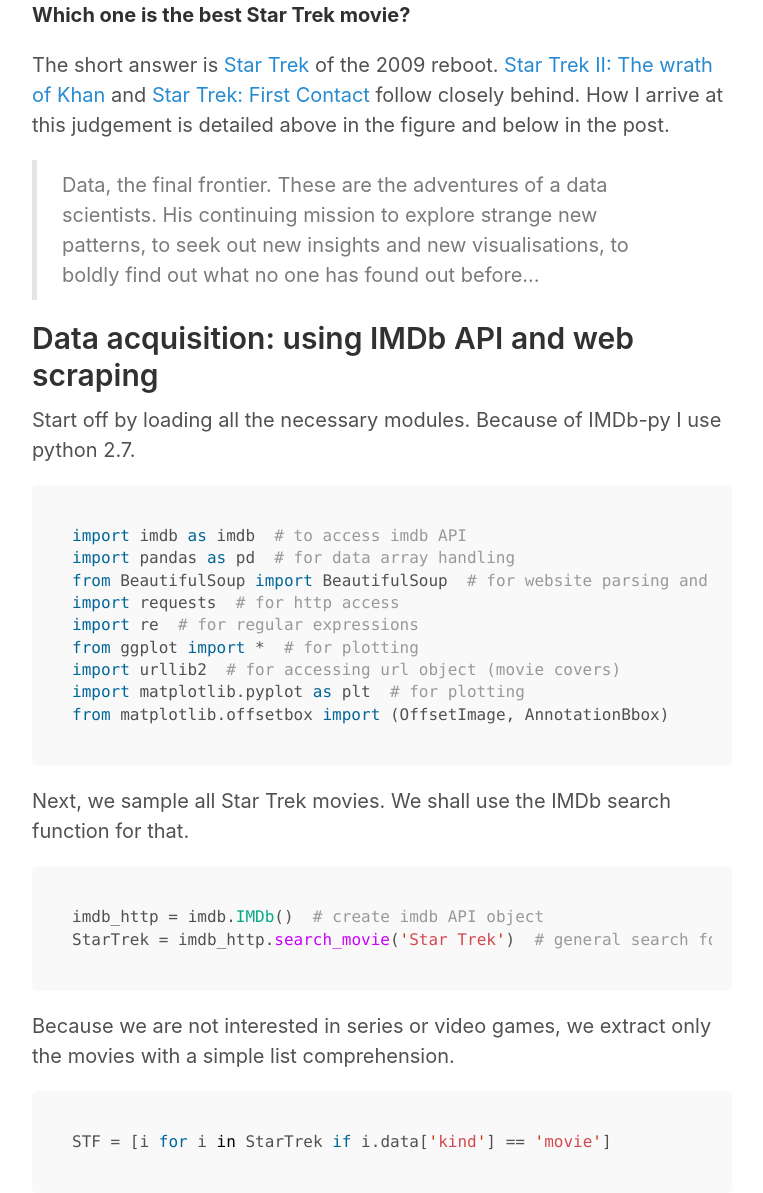
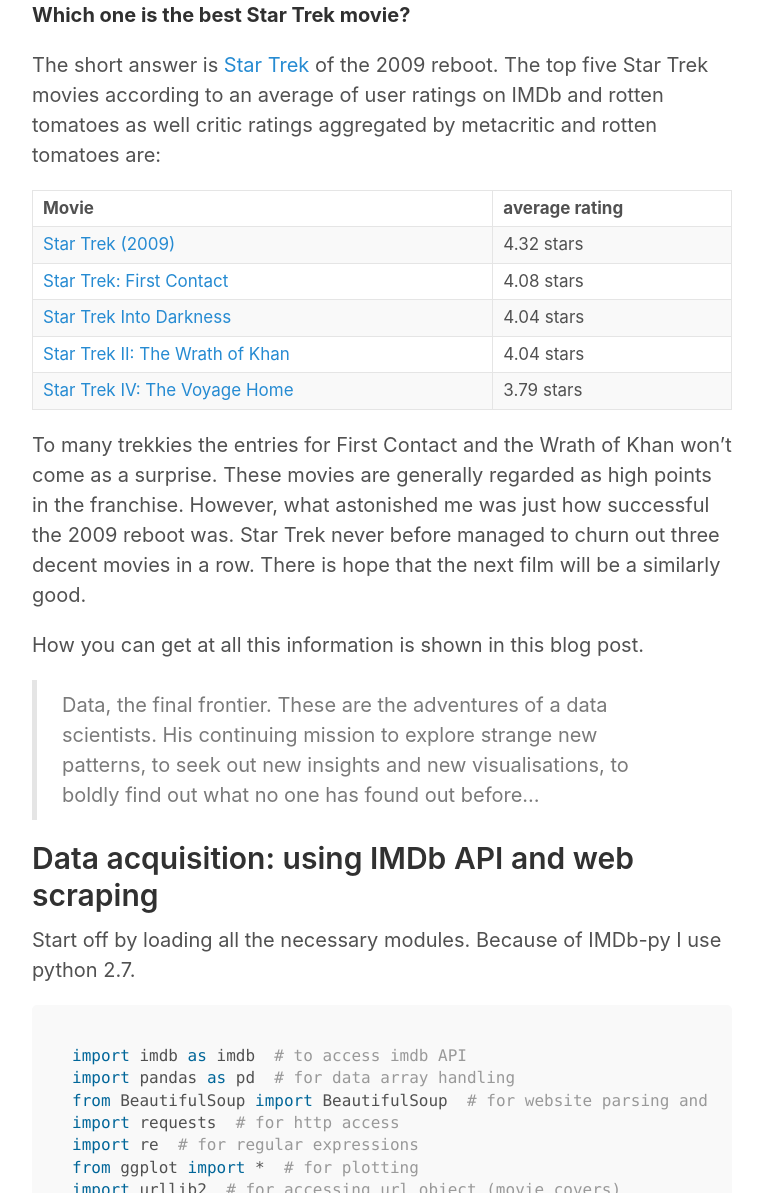
Before and after one commit to rikunert/rikunert.github.io, a Jekyll site: the page built from _posts/2017-05-11-star-trek-movies-ratings.md, in a window 1280 px wide and 1400 px high, scrolled down 612 px. Shown: the part 207-1400 px from the top of the window, without its empty margins (258-1021 px from the left). Built offline with Jekyll 4.4.1, drawn with Linux system fonts in a browser that asks for light colours; comment, search, counter and statistics services are not loaded.

Commit message:
added table to star trek post

```diff
--- a/_posts/2017-05-11-star-trek-movies-ratings.md
+++ b/_posts/2017-05-11-star-trek-movies-ratings.md
@@ -17,9 +17,24 @@
 **Which one is the best Star Trek movie?**
 
 The short answer is [Star Trek](http://www.imdb.com/title/tt0796366/) of the 2009 reboot.
-[Star Trek II: The wrath of Khan](http://www.imdb.com/title/tt0084726/?ref_=nv_sr_2) and
-[Star Trek: First Contact](http://www.imdb.com/title/tt0117731/?ref_=nv_sr_1) follow closely behind.
-How I arrive at this judgement is detailed above in the figure and below in the post.
+The top five Star Trek movies according to an average of user ratings on IMDb and rotten tomatoes as well
+critic ratings aggregated by metacritic and rotten tomatoes are:
+
+Movie | average rating
+--------|----------
+[Star Trek (2009)]((http://www.imdb.com/title/tt0796366/)) | 4.32 stars
+[Star Trek: First Contact]((http://www.imdb.com/title/tt0117731/?ref_=nv_sr_1)) | 4.08 stars
+[Star Trek Into Darkness](http://www.imdb.com/title/tt1408101/) | 4.04 stars
+[Star Trek II: The Wrath of Khan](http://www.imdb.com/title/tt0084726/?ref_=nv_sr_2) | 4.04 stars
+[Star Trek IV: The Voyage Home](http://www.imdb.com/title/tt0092007/?ref_=fn_al_tt_1) | 3.79 stars
+
+To many trekkies the entries for First Contact and the Wrath of Khan won't come as a surprise.
+These movies are generally regarded as high points in the franchise.
+However, what astonished me was just how successful the 2009 reboot was.
+Star Trek never before managed to churn out three decent movies in a row.
+There is hope that the next film will be a similarly good.
+
+How you can get at all this information is shown in this blog post.
 
 >Data, the final frontier. These are the adventures of a data scientists.
 >His continuing mission to explore strange new patterns, to seek out new insights and new visualisations,
```
